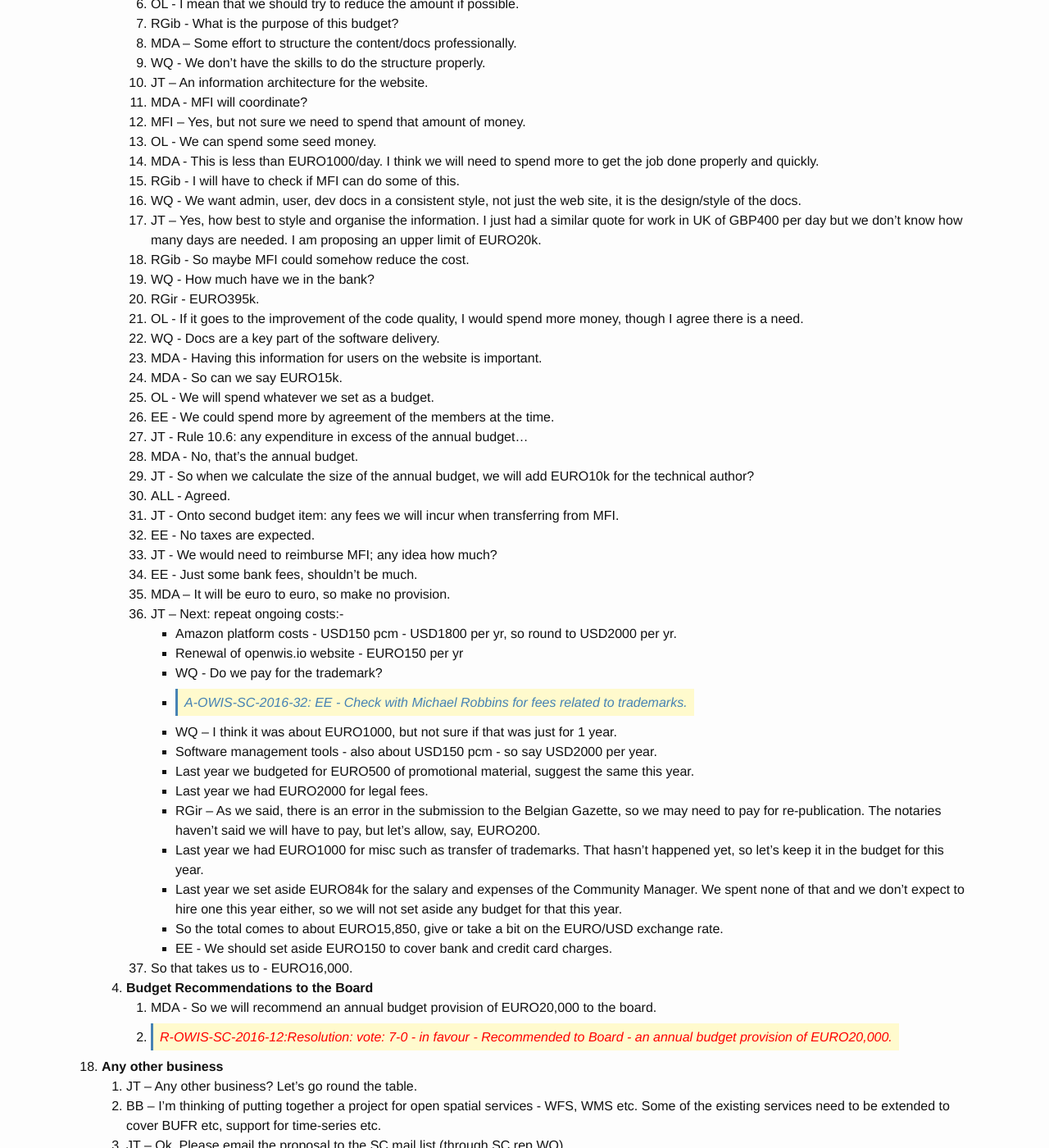
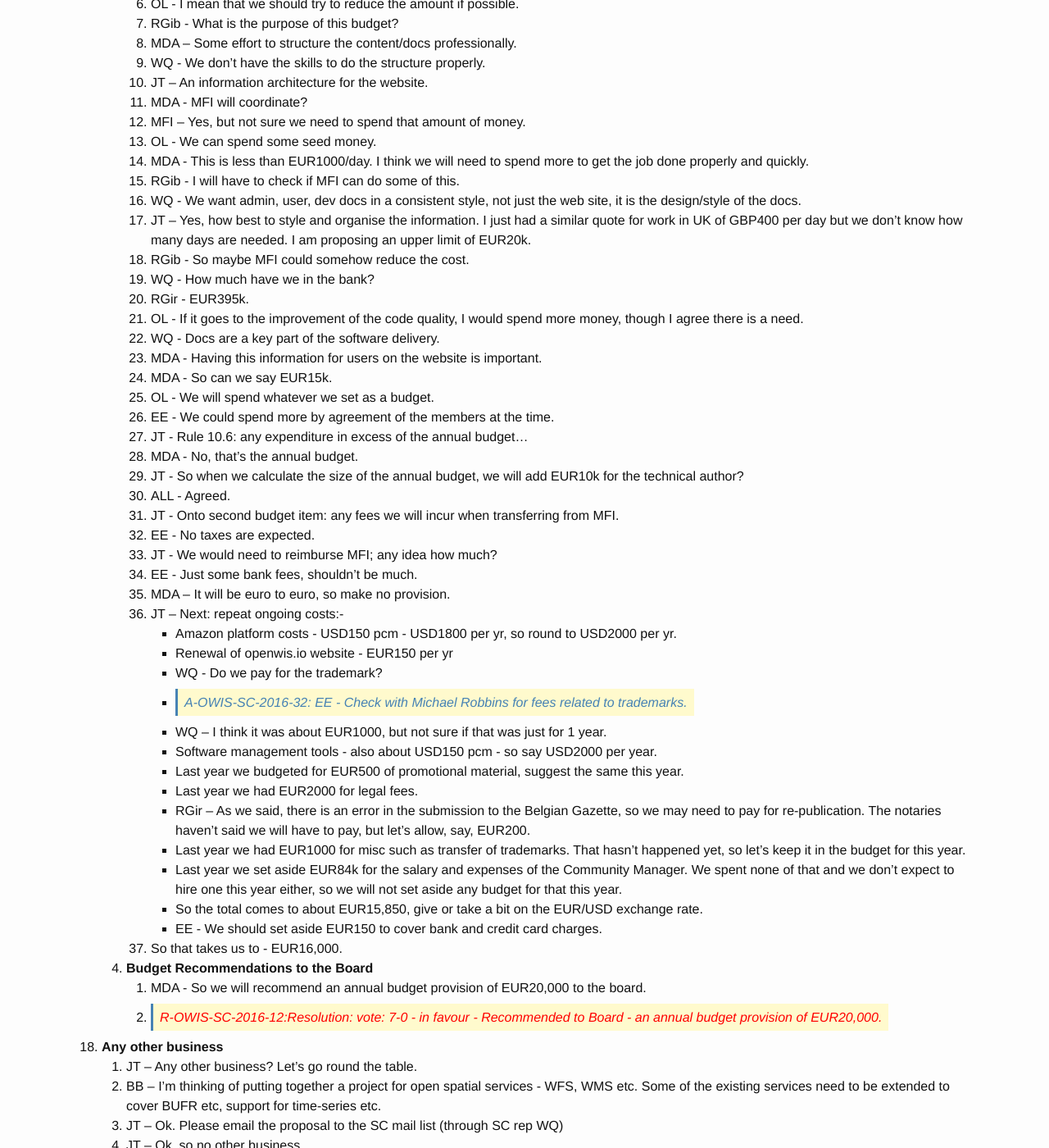
Before and after one commit to OpenWIS/openwis-documentation, a Jekyll site: the page built from _posts/2016-03-09-OpenWIS-Steering-Committee-2016-Mar.md, in a window 1280 px wide and 1400 px high, scrolled down 21358 px. Shown: the whole window at 82% size. Built offline with Jekyll 4.4.1, drawn with Linux system fonts in a browser that asks for light colours; some of the changed text lies outside the part shown.

Commit message:
Tweaks to site-maint page
...and making sure the minutes template worked the way the site-maint
page says!

```diff
--- a/_posts/2016-03-09-OpenWIS-Steering-Committee-2016-Mar.md
+++ b/_posts/2016-03-09-OpenWIS-Steering-Committee-2016-Mar.md
@@ -294,7 +294,7 @@
 	4. **Approval of strategic programme and work plan(s)**
 		1. R-OWIS-SC-2016-06:Resolution: vote: 7-0 in favour - To recommend this strategic plan to the Board. OWIS-R
 	5. **Identification of investment required from OpenWIS Association required to deliver the work plan**
-		1. JT - Technical author - EURO10k
+		1. JT - Technical author - EUR10k
 		2. JT - Continuing costs around development environment and cloud tools - roughly the same as next year.
 		3. JT - SonarQube etc
 		4. JT - About $200 pcm all told
@@ -648,9 +648,9 @@
 	3. **Preparation of budget for 2016/17**
 		1. MV is now absent - SC proxy is MDA.
 		2. JT – I suggest the budget we set last year is used as the basis of this year's, but that we add some new items.
-		3. JT - Firstly: skills to setup website content: technical author/designer.  I propose an upper budget limit of EURO20k for that with a target of half that; any thoughts?
-		4. OL - We are non-profit, so we should try to reduce costs and we agreed EURO10k at the TC.
-		5. JT - Yes we did, but for budgetary purposes we would like to agree more.  The max that EE, MDA, or JT can sign-off is EURO10k, so we will have to have it signed off by the board anyway.
+		3. JT - Firstly: skills to setup website content: technical author/designer.  I propose an upper budget limit of EUR20k for that with a target of half that; any thoughts?
+		4. OL - We are non-profit, so we should try to reduce costs and we agreed EUR10k at the TC.
+		5. JT - Yes we did, but for budgetary purposes we would like to agree more.  The max that EE, MDA, or JT can sign-off is EUR10k, so we will have to have it signed off by the board anyway.
 		6. OL - I mean that we should try to reduce the amount if possible.
 		7. RGib - What is the purpose of this budget?
 		8. MDA – Some effort to structure the content/docs professionally.
@@ -659,22 +659,22 @@
 		11. MDA - MFI will coordinate?
 		12. MFI – Yes, but not sure we need to spend that amount of money.
 		13. OL - We can spend some seed money.
-		14. MDA - This is less than EURO1000/day.  I think we will need to spend more to get the job done properly and quickly.
+		14. MDA - This is less than EUR1000/day.  I think we will need to spend more to get the job done properly and quickly.
 		15. RGib - I will have to check if MFI can do some of this.
 		16. WQ - We want admin, user, dev docs in a consistent style, not just the web site, it is the design/style of the docs.
-		17. JT – Yes, how best to style and organise the information.  I just had a similar quote for work in UK of GBP400 per day but we don't know how many days are needed.  I am proposing an upper limit of EURO20k.
+		17. JT – Yes, how best to style and organise the information.  I just had a similar quote for work in UK of GBP400 per day but we don't know how many days are needed.  I am proposing an upper limit of EUR20k.
 		18. RGib - So maybe MFI could somehow reduce the cost.
 		19. WQ - How much have we in the bank?
-		20. RGir - EURO395k.
+		20. RGir - EUR395k.
 		21. OL - If it goes to the improvement of the code quality, I would spend more money, though I agree there is a need.
 		22. WQ - Docs are a key part of the software delivery.
 		23. MDA - Having this information for users on the website is important.
-		24. MDA - So can we say EURO15k.
+		24. MDA - So can we say EUR15k.
 		25. OL - We will spend whatever we set as a budget.
 		26. EE - We could spend more by agreement of the members at the time.
 		27. JT - Rule 10.6: any expenditure in excess of the annual budget...
 		28. MDA - No, that's the annual budget.
-		29. JT - So when we calculate the size of the annual budget, we will add EURO10k for the technical author?
+		29. JT - So when we calculate the size of the annual budget, we will add EUR10k for the technical author?
 		30. ALL - Agreed.
 		31. JT - Onto second budget item: any fees we will incur when transferring from MFI.
 		32. EE - No taxes are expected.
@@ -683,22 +683,22 @@
 		35. MDA – It will be euro to euro, so make no provision.
 		36. JT – Next: repeat ongoing costs:-
 			- Amazon platform costs - USD150 pcm - USD1800 per yr, so round to USD2000 per yr.
-			- Renewal of openwis.io website - EURO150 per yr
+			- Renewal of openwis.io website - EUR150 per yr
 			- WQ - Do we pay for the trademark?
 			- A-OWIS-SC-2016-32: EE - Check with Michael Robbins for fees related to trademarks. OWIS-A
-			- WQ – I think it was about EURO1000, but not sure if that was just for 1 year.
+			- WQ – I think it was about EUR1000, but not sure if that was just for 1 year.
 			- Software management tools - also about USD150 pcm - so say USD2000 per year.
-			- Last year we budgeted for EURO500 of promotional material, suggest the same this year.
-			- Last year we had EURO2000 for legal fees.
-			- RGir – As we said, there is an error in the submission to the Belgian Gazette, so we may need to pay for re-publication.  The notaries haven't said we will have to pay, but let's allow, say, EURO200.
-			- Last year we had EURO1000 for misc such as transfer of trademarks. That hasn't happened yet, so let's keep it in the budget for this year.
-			- Last year we set aside EURO84k for the salary and expenses of the Community Manager.  We spent none of that and we don't expect to hire one this year either, so we will not set aside any budget for that this year.
-			- So the total comes to about EURO15,850, give or take a bit on the EURO/USD exchange rate.
-			- EE - We should set aside EURO150 to cover bank and credit card charges.
-		37. So that takes us to - EURO16,000.
+			- Last year we budgeted for EUR500 of promotional material, suggest the same this year.
+			- Last year we had EUR2000 for legal fees.
+			- RGir – As we said, there is an error in the submission to the Belgian Gazette, so we may need to pay for re-publication.  The notaries haven't said we will have to pay, but let's allow, say, EUR200.
+			- Last year we had EUR1000 for misc such as transfer of trademarks. That hasn't happened yet, so let's keep it in the budget for this year.
+			- Last year we set aside EUR84k for the salary and expenses of the Community Manager.  We spent none of that and we don't expect to hire one this year either, so we will not set aside any budget for that this year.
+			- So the total comes to about EUR15,850, give or take a bit on the EUR/USD exchange rate.
+			- EE - We should set aside EUR150 to cover bank and credit card charges.
+		37. So that takes us to - EUR16,000.
 	4. **Budget Recommendations to the Board**
-		1. MDA - So we will recommend an annual budget provision of EURO20,000 to the board.
-		2. R-OWIS-SC-2016-12:Resolution: vote: 7-0 - in favour - Recommended to Board - an annual budget provision of EURO20,000. OWIS-R
+		1. MDA - So we will recommend an annual budget provision of EUR20,000 to the board.
+		2. R-OWIS-SC-2016-12:Resolution: vote: 7-0 - in favour - Recommended to Board - an annual budget provision of EUR20,000. OWIS-R
 18. **Any other business**
 	1. JT – Any other business?  Let's go round the table.
 	2. BB – I'm thinking of putting together a project for open spatial services - WFS, WMS etc.  Some of the existing services need to be extended to cover BUFR etc, support for time-series etc.
@@ -753,7 +753,7 @@
 	8. PR – Re: Section 17.2 Review of need for additional finance
 		- The SC recommends no additional finance is required this year.
 	9. PR – Re: Section 17.3 Preparation of budget for 2016/17
-		- The SC recommends an annual budget provision of EURO20,000.
+		- The SC recommends an annual budget provision of EUR20,000.
 20. **Closure of the meeting**
 	1. A-OWIS-SC-2016-33: JT - Set a date for the next SC in June 2016. OWIS-A
 	2. JT - Meeting closed, thank you all.
```
Also changed, not shown: other parts of _posts/2016-03-09-OpenWIS-Steering-Committee-2016-Mar.md (+1 -1 lines), _posts/2016-07-26-X-WIS-2.0.md (+1 -1 lines), site-maintenance.html (+13 -9 lines).
